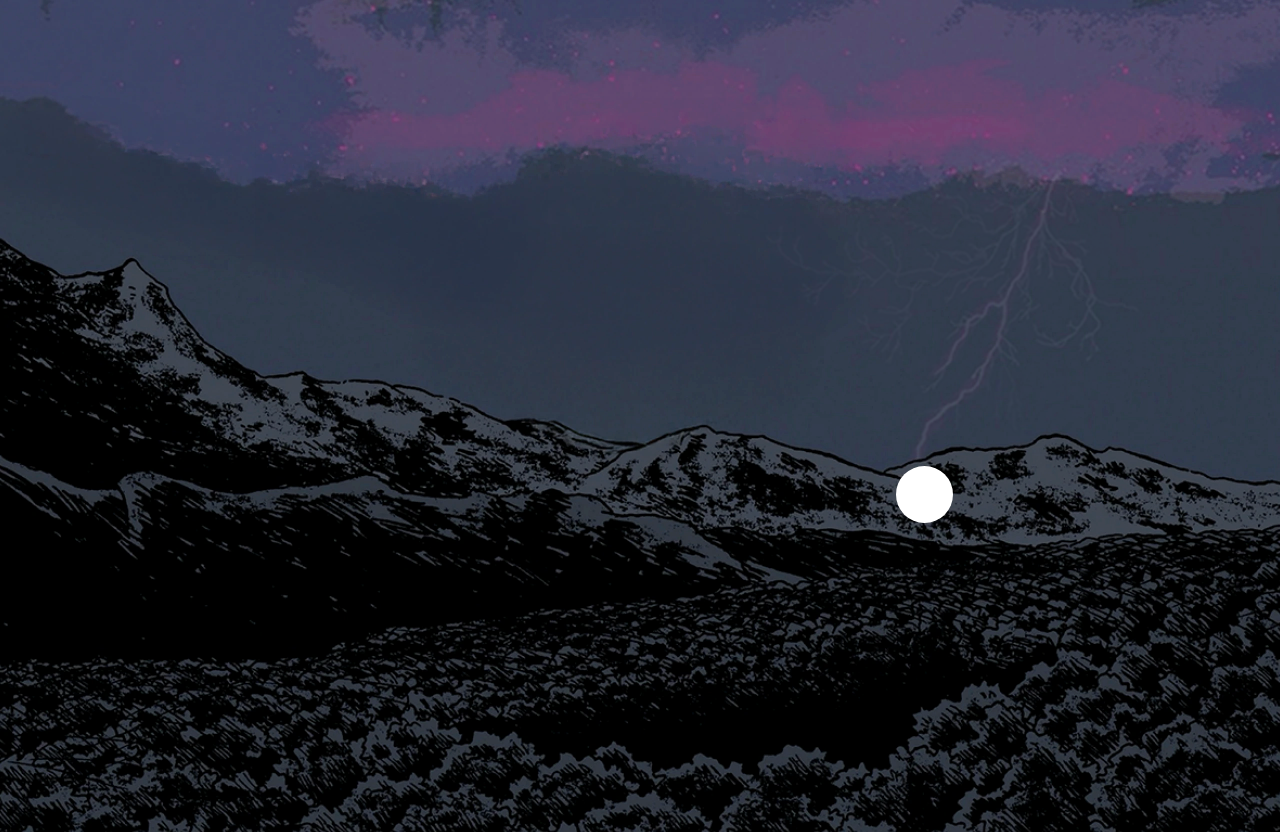
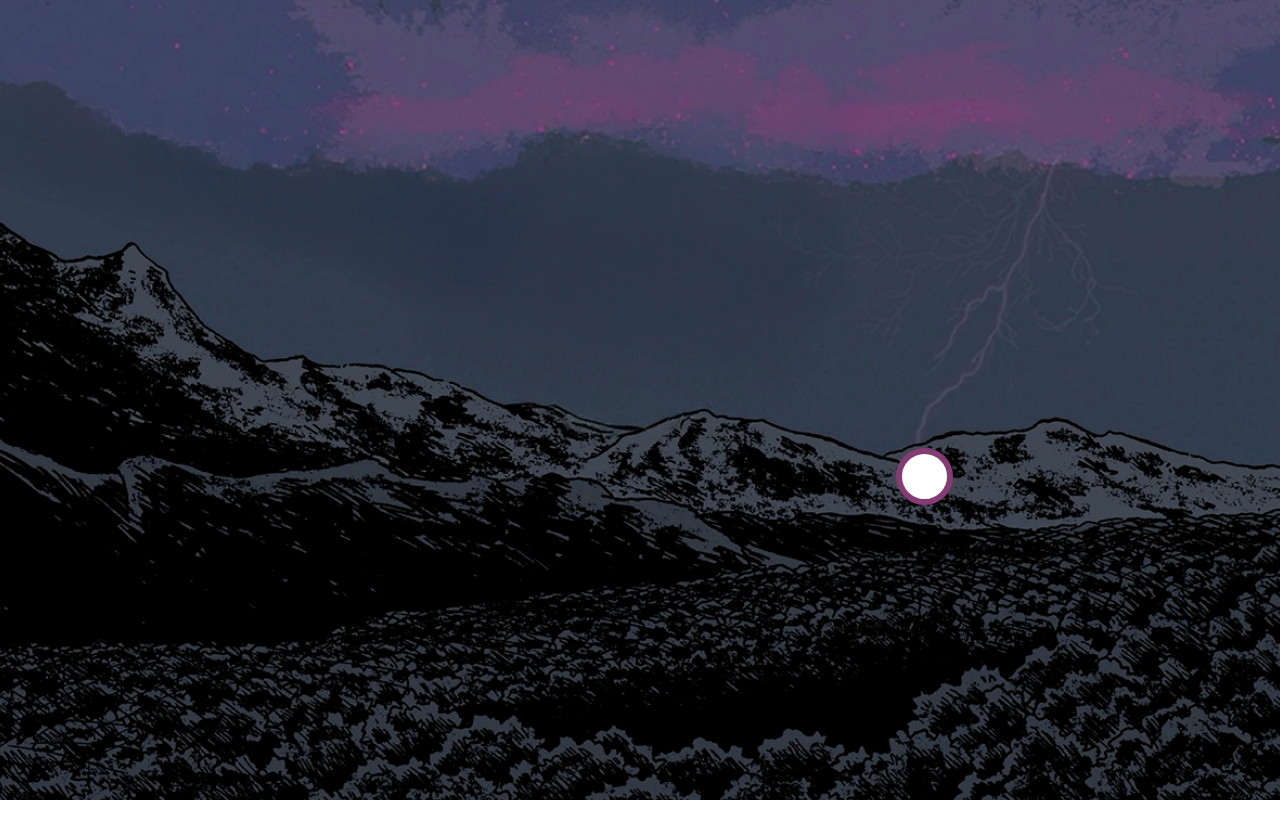
Before and after one commit to simonruchet/inter-bd-microsite, a website built with Parcel: page src/index.html in a window 1280 px wide. After the commit the page ends 800 px from the top, so only its background shows below. Built offline with nearby package versions, Linux system fonts and the light colour scheme.

Commit message:
correction structure introduction

```diff
--- a/src/scss/modules/_flash.scss
+++ b/src/scss/modules/_flash.scss
@@ -1,18 +1,99 @@
-.flash img {
-  width: 100%;
-  display: block;
+// .flash img {
+//   display: block;
+//   height: 100%;
+// }
+
+// .flash-container {
+//   position: relative;
+//   width: 100vw;
+//   height: 100vh;
+// }
+
+// .flash-with {
+//   height: 100%;
+//   width: 100%;
+//   position: absolute;
+//   top: 0;
+//   left: 0;
+//   opacity: 50%;
+//   animation: clignotements 2s infinite;
+// }
+// .flash-without {
+//   height: 100%;
+//   width: 100%;
+// }
+
+// @keyframes clignotements {
+//   0%,
+//   50%,
+//   100% {
+//     opacity: 1;
+//   }
+//   25%,
+//   75% {
+//     opacity: 0.1;
+//   }
+// }
+
+// .flash {
+//   position: relative;
+// }
+
+// .flash button {
+//   position: absolute;
+//   top: 56%; /* Ajuste la position selon ton besoin */
+//   left: 70%;
+//   z-index: 10; /* Plus haut que les images */
+//   background: transparent; /* pour éviter de masquer quoi que ce soit */
+//   border: none;
+//   cursor: pointer;
+// }
+
+// .flash-button {
+//   width: 57px;
+//   height: 57px;
+//   stroke-width: 6px;
+//   stroke: #833d74;
+//   background-color: white; /* ou transparent selon ton design */
+//   border-radius: 50%;
+// }
+
+.flash {
+  position: relative;
+  width: 100vw; /* occupe toute la largeur de la fenêtre */
+  height: 100vh; /* occupe toute la hauteur de la fenêtre */
+  overflow: hidden; /* empêche le débordement interne */
 }
 
 .flash-container {
   position: relative;
   width: 100%;
+  height: 100%;
 }
 
+/* Les deux calques superposés */
+.flash-without,
 .flash-with {
   position: absolute;
   top: 0;
   left: 0;
-  opacity: 50%;
+  width: 100%;
+  height: 100%;
+  overflow: hidden;
+}
+
+/* Les deux images : toujours plein écran, recadrées si besoin */
+.flash-without img,
+.flash-with img {
+  width: 100%;
+  height: 100%;
+  object-fit: cover; /* remplit sans déformation, zoom si nécessaire */
+  object-position: center; /* centre le cadrage */
+  display: block;
+}
+
+/* Animation du flash (éclair) */
+.flash-with {
   animation: clignotements 2s infinite;
 }
 
@@ -28,16 +109,13 @@
   }
 }
 
-.flash {
-  position: relative;
-}
-
+/* Bouton au-dessus */
 .flash button {
   position: absolute;
-  top: 56%; /* Ajuste la position selon ton besoin */
+  top: 56%;
   left: 70%;
-  z-index: 10; /* Plus haut que les images */
-  background: transparent; /* pour éviter de masquer quoi que ce soit */
+  z-index: 10;
+  background: transparent;
   border: none;
   cursor: pointer;
 }
@@ -45,8 +123,7 @@
 .flash-button {
   width: 57px;
   height: 57px;
-  stroke-width: 6px;
-  stroke: #833d74;
-  background-color: white; /* ou transparent selon ton design */
   border-radius: 50%;
+  background-color: white;
+  border: 6px solid #833d74;
 }
```
